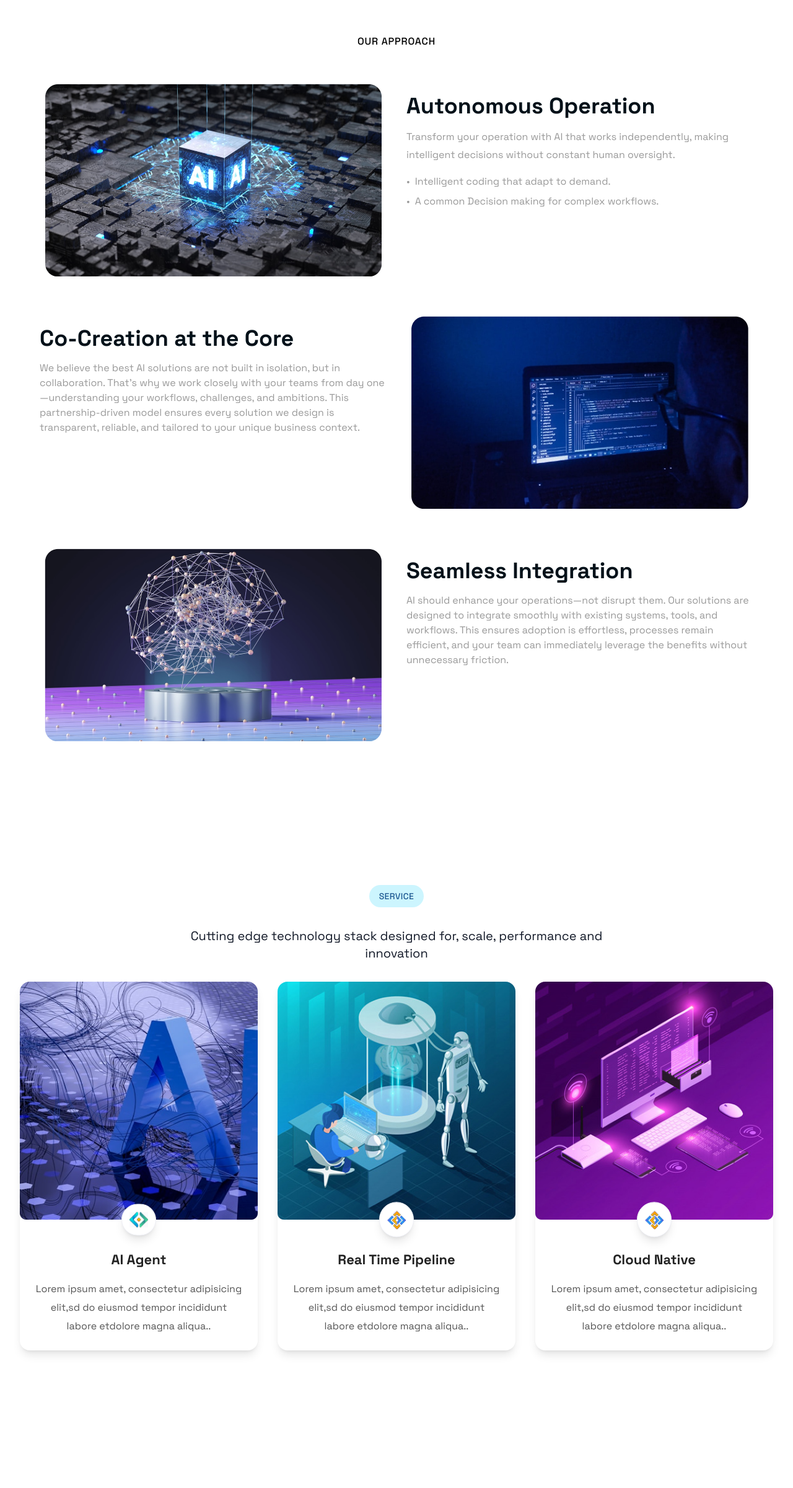
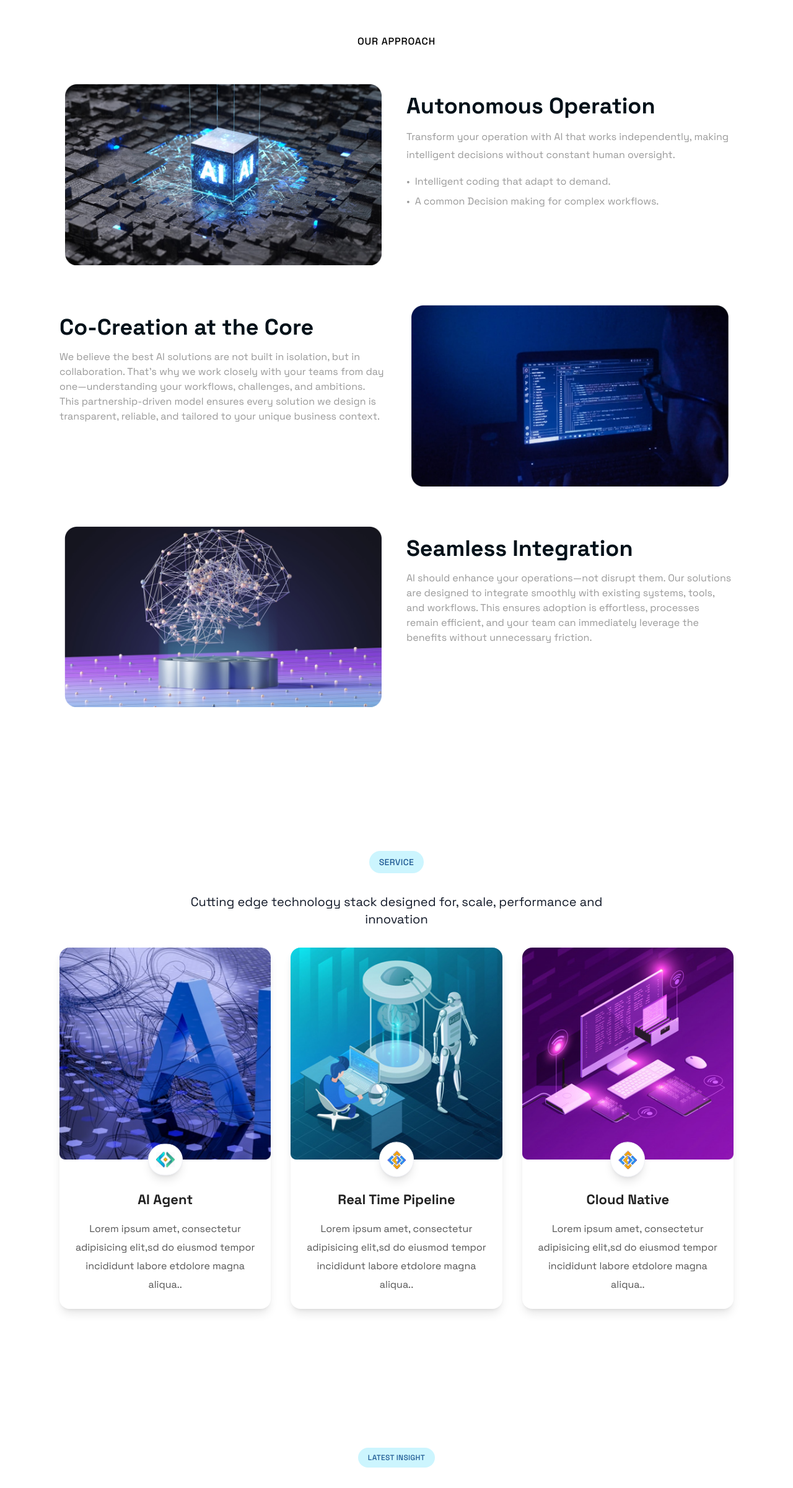
Before and after one commit to Lawdshev/maven-website, a Next.js app: page / in a window 1280 px wide. Shown: the part 1397-3798 px from the top of the page at 62% size. Built offline with nearby package versions, Linux system fonts and the light colour scheme.

Commit message:
Refactor Approach, Insights, and Services components to enhance layout and styling consistency. Adjusted section structure, spacing, and text properties for improved readability and dark mode support.

```diff
--- a/src/app/components/Approach.tsx
+++ b/src/app/components/Approach.tsx
@@ -7,11 +7,8 @@ import Seamless from "@/app/image/approach/seamless.png";
 
 export default function Approach() {
   return (
-    <section
-      id="approach"
-      className="py-20 px-4 sm:px-6 lg:px-8 bg-background dark:bg-background-dark"
-    >
-      <div className="max-w-6xl mx-auto">
+    <section id="approach" className=" bg-background dark:bg-background-dark">
+      <div className="max-w-6xl py-20 px-4 sm:px-6 lg:px-8 mx-auto">
         {/* Section Header */}
         <div className="text-center mb-12">
           <h2 className="text-base font-medium text-black uppercase tracking-wider mb-8 dark:text-white ">
--- a/src/app/components/Insights.tsx
+++ b/src/app/components/Insights.tsx
@@ -33,11 +33,8 @@ export default function Insights() {
   ];
 
   return (
-    <section
-      id="insights"
-      className="py-20 px-4 sm:px-6 lg:px-8 bg-background dark:bg-background-dark"
-    >
-      <div className="max-w-6xl mx-auto">
+    <section id="insights" className=" bg-background dark:bg-background-dark">
+      <div className="max-w-6xl py-20 px-4 sm:px-6 lg:px-8 mx-auto">
         {/* Section Header */}
         <div className="text-center mb-16">
           <div className="inline-flex items-center px-4 py-2 rounded-full bg-[#01CBFB33] dark:bg-[#10718833] mb-8">
@@ -68,10 +65,10 @@ export default function Insights() {
 
               {/* Content */}
               <div className="mt-4 text-left">
-                <h3 className="text-[22px] font-bold text-insight-heading dark:text-insight-heading-dark mb-2 ">
+                <h3 className="text-xl font-bold text-[#1E5993] dark:[#78A7D5] mb-2 ">
                   {insight.title}
                 </h3>
-                <p className="text-[#999999] dark:text-gray-400 text-[19px] leading-relaxed">
+                <p className="text-[#999999] dark:text-[#999999] text-lg leading-[31px]">
                   {insight.description}
                 </p>
               </div>
--- a/src/app/components/Services.tsx
+++ b/src/app/components/Services.tsx
@@ -34,8 +34,8 @@ export default function Services() {
 
   return (
     <section id="services" className="bg-white dark:bg-[#2A2C38]">
-      <div className="6xl mx-auto py-36 px-4 sm:px-6 lg:px-8 text-center">
-        <div className="inline-flex items-center px-4 py-2 rounded-full bg-[#01CBFB33] dark:bg-blue-[#10718833] mb-8">
+      <div className="max-w-6xl mx-auto py-36 px-4 sm:px-6 lg:px-8 text-center">
+        <div className="inline-flex items-center px-4 py-2 rounded-full bg-[#01CBFB33] dark:bg-[#10718833] mb-8">
           <span className="text-sm font-medium text-[#1E5993] dark:text-[#78A7D5] uppercase tracking-wide">
             Service
           </span>
```
